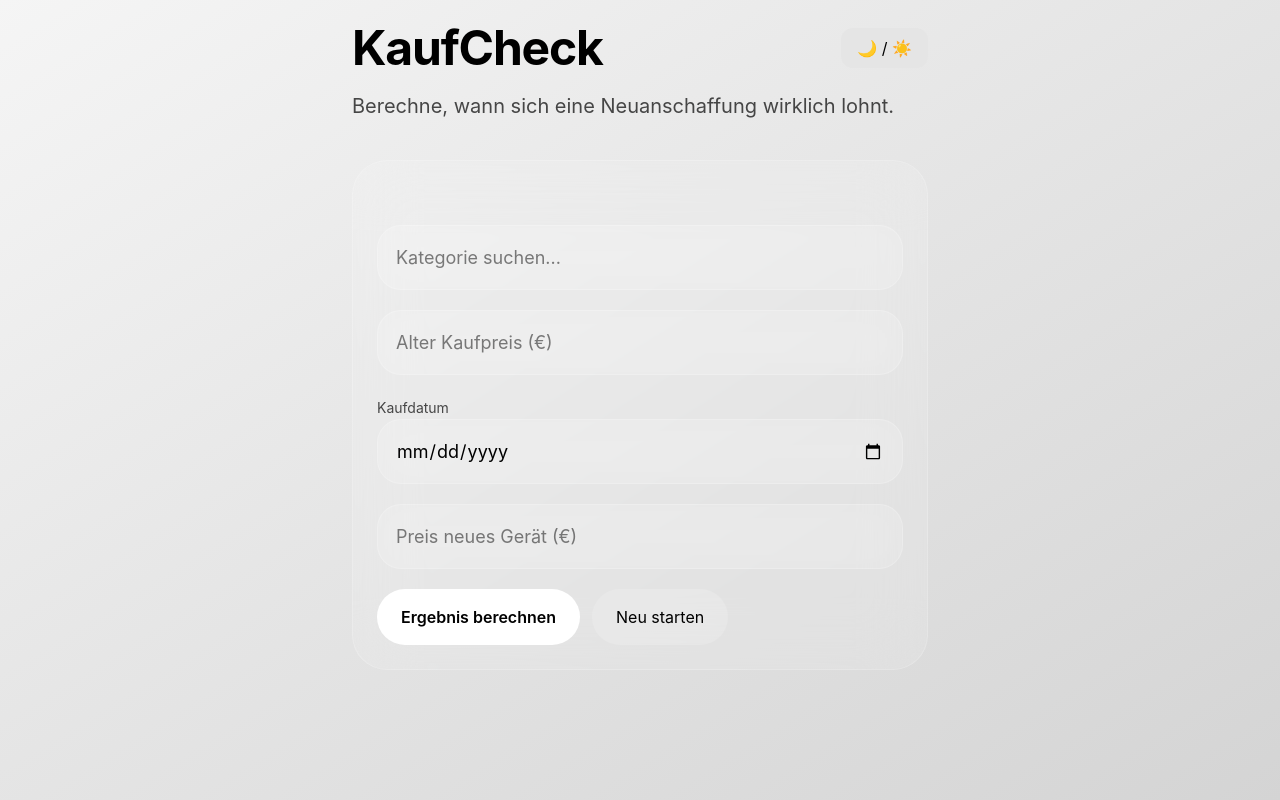
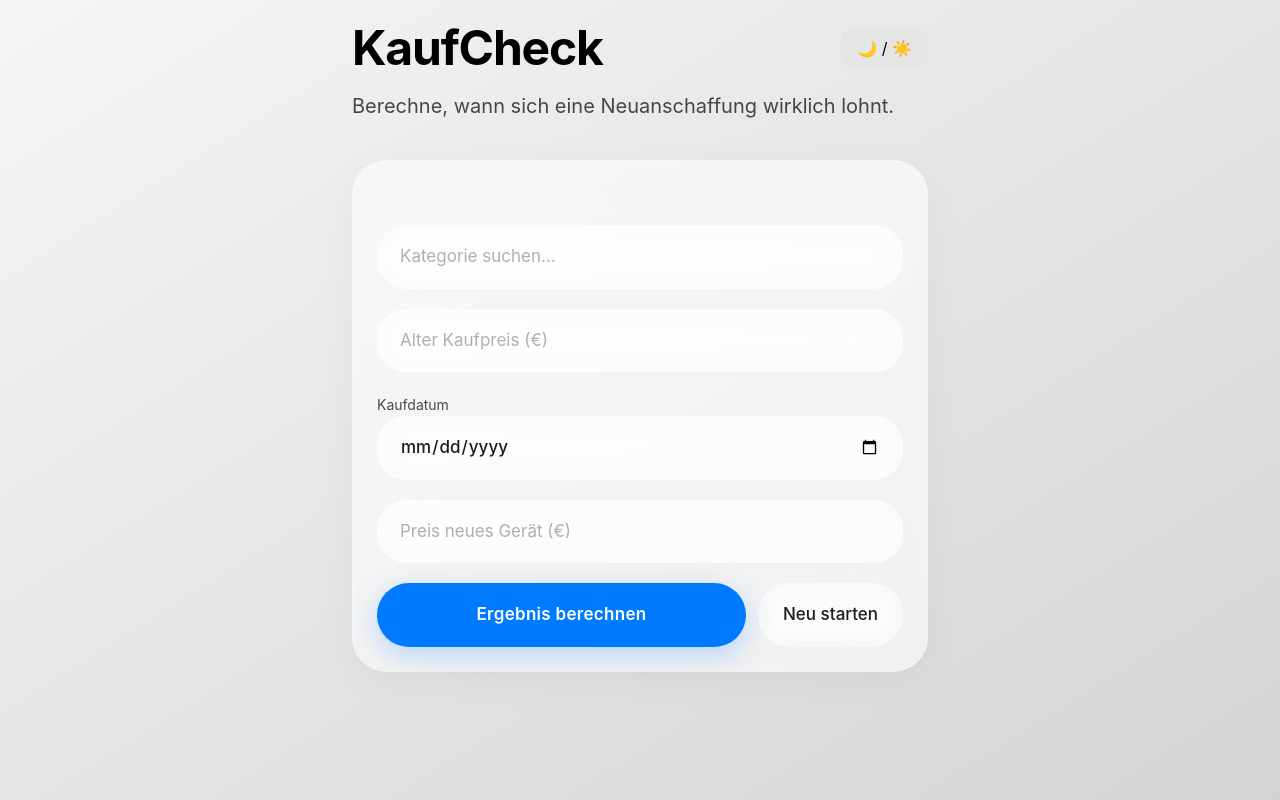
Before and after one commit to yatamci/KaufCheck, a Next.js app: page / in a window 1280 px wide. Built offline with nearby package versions, Linux system fonts and the light colour scheme.

Commit message:
globals.css aktualisieren

```diff
--- a/src/app/globals.css
+++ b/src/app/globals.css
@@ -1,90 +1,206 @@
 @import "tailwindcss";
 
-
-body{
-
-font-family:
--apple-system,
-BlinkMacSystemFont,
-"SF Pro Display",
-sans-serif;
-
+:root {
+  --ios-blue: #007AFF;
+  --ios-blue-dark: #0A84FF;
+  --glass-bg: rgba(255, 255, 255, 0.58);
+  --glass-bg-dark: rgba(30, 30, 32, 0.72);
+  --glass-border: rgba(255, 255, 255, 0.25);
+  --glass-border-dark: rgba(255, 255, 255, 0.08);
+  --text-primary: #1C1C1E;
+  --text-secondary: #3A3A3C;
+  --text-tertiary: #8E8E93;
 }
 
-
-
-.glass{
-
-background:
-rgba(255,255,255,0.12);
-
-backdrop-filter:
-blur(30px);
-
-border:
-1px solid rgba(255,255,255,0.18);
-
+* {
+  -webkit-tap-highlight-color: transparent;
 }
 
-
-
-.glassInput{
-
-width:100%;
-
-padding:18px;
-
-border-radius:24px;
-
-background:
-rgba(255,255,255,0.10);
-
-backdrop-filter:
-blur(20px);
-
-border:
-1px solid rgba(255,255,255,0.2);
-
-font-size:18px;
-
-outline:none;
-
+body {
+  font-family: -apple-system, BlinkMacSystemFont, "SF Pro Display", "SF Pro Text", Helvetica, Arial, sans-serif;
+  -webkit-font-smoothing: antialiased;
+  -moz-osx-font-smoothing: grayscale;
+  background: #f2f5fa;
+  transition: background 0.4s ease;
 }
 
-
-
-.mainButton{
-
-background:white;
-
-color:black;
-
-padding:
-16px 24px;
-
-border-radius:30px;
-
-font-weight:600;
-
+.dark body {
+  background: #000000;
 }
 
-
-
-.secondButton{
-
-padding:
-16px 24px;
-
-border-radius:30px;
-
-background:
-rgba(255,255,255,0.15);
-
+/* Verbesserte Glass-Klasse mit dynamischen Farben */
+.glass {
+  background: var(--glass-bg);
+  backdrop-filter: blur(40px) saturate(180%);
+  -webkit-backdrop-filter: blur(40px) saturate(180%);
+  border: 1px solid var(--glass-border);
+  box-shadow: 0 8px 40px rgba(0, 0, 0, 0.04);
+  transition: all 0.4s cubic-bezier(0.25, 0.46, 0.45, 0.94);
 }
 
+.dark .glass {
+  background: var(--glass-bg-dark);
+  border-color: var(--glass-border-dark);
+  box-shadow: 0 8px 40px rgba(0, 0, 0, 0.3);
+}
 
-.dark body{
+/* iOS-typische Inputs – größer, runder, weicher */
+.glassInput {
+  width: 100%;
+  padding: 18px 22px;
+  border-radius: 30px;
+  background: rgba(255, 255, 255, 0.5);
+  backdrop-filter: blur(20px);
+  -webkit-backdrop-filter: blur(20px);
+  border: 1px solid rgba(255, 255, 255, 0.3);
+  font-size: 17px;
+  font-weight: 450;
+  color: var(--text-primary);
+  outline: none;
+  transition: all 0.25s ease;
+  min-height: 58px;
+}
 
-background:#000;
+.dark .glassInput {
+  background: rgba(255, 255, 255, 0.07);
+  border-color: rgba(255, 255, 255, 0.08);
+  color: #f5f5f7;
+}
 
+.glassInput:focus {
+  border-color: var(--ios-blue);
+  box-shadow: 0 0 0 4px rgba(0, 122, 255, 0.12);
+  background: rgba(255, 255, 255, 0.7);
 }
+
+.dark .glassInput:focus {
+  background: rgba(255, 255, 255, 0.12);
+  box-shadow: 0 0 0 4px rgba(10, 132, 255, 0.15);
+}
+
+.glassInput::placeholder {
+  color: var(--text-tertiary);
+  opacity: 0.7;
+  font-weight: 400;
+}
+
+/* Haupt-Button – jetzt mit iOS-Haptik */
+.mainButton {
+  background: var(--ios-blue);
+  color: white;
+  padding: 18px 28px;
+  border-radius: 40px;
+  font-weight: 600;
+  font-size: 17px;
+  border: none;
+  box-shadow: 0 8px 28px rgba(0, 122, 255, 0.25);
+  transition: all 0.2s cubic-bezier(0.25, 0.46, 0.45, 0.94);
+  cursor: pointer;
+  flex: 1;
+  min-height: 58px;
+  letter-spacing: 0.3px;
+}
+
+.mainButton:active {
+  transform: scale(0.96);
+  box-shadow: 0 4px 12px rgba(0, 122, 255, 0.15);
+}
+
+.dark .mainButton {
+  background: var(--ios-blue-dark);
+  box-shadow: 0 8px 28px rgba(10, 132, 255, 0.2);
+}
+
+/* Sekundär-Button – transparenter, aber gut lesbar */
+.secondButton {
+  padding: 18px 24px;
+  border-radius: 40px;
+  background: rgba(255, 255, 255, 0.25);
+  backdrop-filter: blur(10px);
+  -webkit-backdrop-filter: blur(10px);
+  border: 1px solid rgba(255, 255, 255, 0.15);
+  font-weight: 500;
+  font-size: 17px;
+  color: var(--text-primary);
+  transition: all 0.2s ease;
+  cursor: pointer;
+  min-height: 58px;
+  min-width: 100px;
+}
+
+.dark .secondButton {
+  background: rgba(255, 255, 255, 0.07);
+  border-color: rgba(255, 255, 255, 0.06);
+  color: #f5f5f7;
+}
+
+.secondButton:active {
+  transform: scale(0.96);
+  background: rgba(255, 255, 255, 0.35);
+}
+
+.dark .secondButton:active {
+  background: rgba(255, 255, 255, 0.12);
+}
+
+/* Optimierungen für mobil */
+@media (max-width: 480px) {
+  .glassInput {
+    padding: 16px 18px;
+    font-size: 16px;
+    min-height: 52px;
+    border-radius: 24px;
+  }
+
+  .mainButton, .secondButton {
+    padding: 16px 20px;
+    font-size: 16px;
+    min-height: 52px;
+  }
+}
+
+/* Eigene Klasse für das Suchergebnis-Dropdown */
+.search-dropdown {
+  background: rgba(255, 255, 255, 0.72);
+  backdrop-filter: blur(40px) saturate(180%);
+  -webkit-backdrop-filter: blur(40px) saturate(180%);
+  border: 1px solid rgba(255, 255, 255, 0.25);
+  border-radius: 28px;
+  box-shadow: 0 12px 48px rgba(0, 0, 0, 0.06);
+  overflow: hidden;
+  padding: 6px;
+}
+
+.dark .search-dropdown {
+  background: rgba(30, 30, 32, 0.85);
+  border-color: rgba(255, 255, 255, 0.06);
+  box-shadow: 0 12px 48px rgba(0, 0, 0, 0.4);
+}
+
+.search-dropdown button {
+  padding: 14px 20px;
+  border-radius: 22px;
+  font-size: 17px;
+  font-weight: 450;
+  width: 100%;
+  text-align: left;
+  background: transparent;
+  border: none;
+  color: var(--text-primary);
+  transition: background 0.15s ease;
+  cursor: pointer;
+}
+
+.dark .search-dropdown button {
+  color: #f5f5f7;
+}
+
+.search-dropdown button:hover,
+.search-dropdown button:active {
+  background: rgba(0, 122, 255, 0.08);
+}
+
+.dark .search-dropdown button:hover,
+.dark .search-dropdown button:active {
+  background: rgba(10, 132, 255, 0.12);
+}
```
